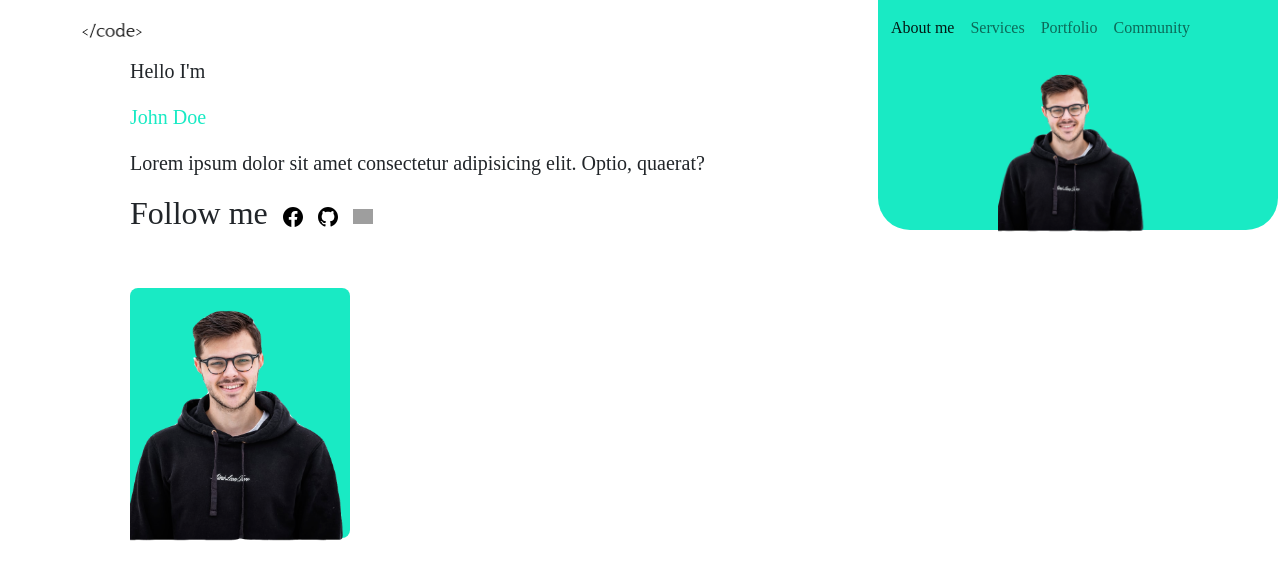
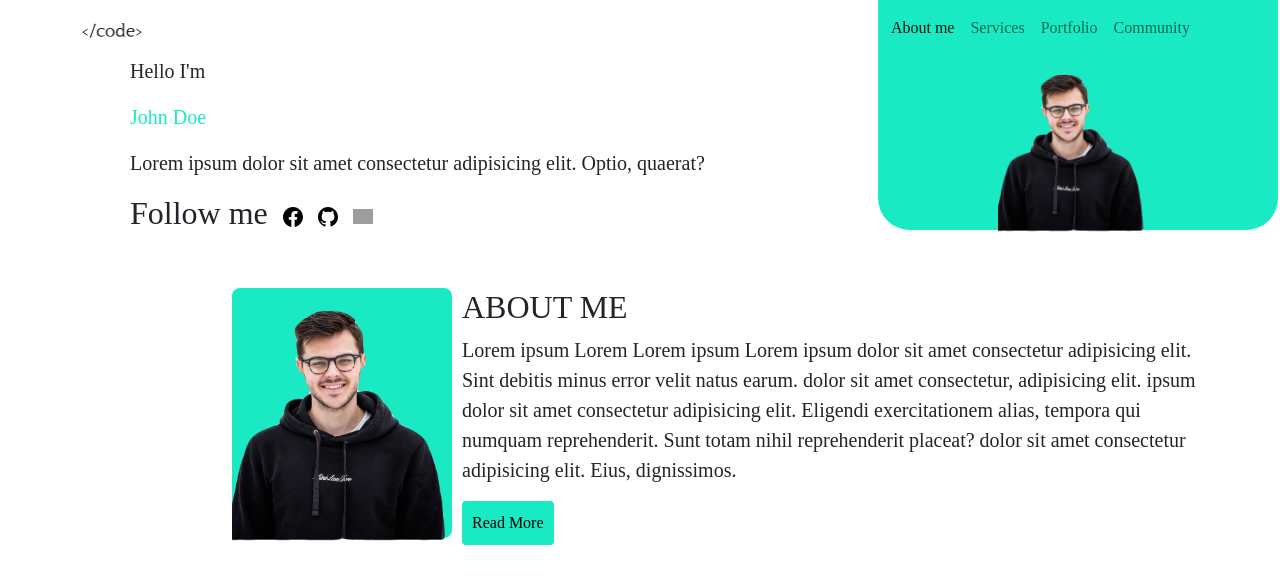
Before and after one commit to IAMNITESHPANDIT/Portfolio, a React (Create React App) app: page / in a window 1280 px wide. Shown: the top 584 px of the page. Built offline with nearby package versions, Linux system fonts and the light colour scheme; grey boxes are pictures that could not be loaded; a web font is replaced by a local one.

Commit message:
about section completed

```diff
--- a/src/components/about/about.component.jsx
+++ b/src/components/about/about.component.jsx
@@ -5,17 +5,20 @@ function About() {
   return (
     <div className="container">
         <div className="row">
-            <div className="col-12 col-md-6 text-md-center">
-            <div className="boxOne ms-5 mt-5 ">
+            <div className="col-12 col-md-4 ">
+            <div className="boxOne mt-5 ">
             <img className="proImg" src={Profile} alt="profile" className='img-fluid' />
             </div>
             </div>
-            <div className="col-12 col-md-6 boxTwo">
-
+            <div className="col-12 col-md-8 boxTwo mt-5 text-start ">
+                <p className="h2">ABOUT ME</p>
+                <p className="p lead">Lorem ipsum Lorem Lorem ipsum
+                Lorem ipsum dolor sit amet consectetur adipisicing elit. Sint debitis minus error velit natus earum.
+                dolor sit amet consectetur, adipisicing elit. ipsum dolor sit amet consectetur adipisicing elit. Eligendi exercitationem alias, tempora qui numquam reprehenderit. Sunt totam nihil reprehenderit placeat? dolor sit amet consectetur adipisicing elit. Eius, dignissimos.
+                </p>
+                <button className="readmeBtn rounded">Read More</button>
             </div>
         </div>
-
-
     </div>
   )
 }
--- a/src/components/about/about.style.css
+++ b/src/components/about/about.style.css
@@ -8,10 +8,17 @@
 
 .proImg{
   position: absolute;
-  left: 20px;
+  left: 22px;
   top: 90px;
   width:120px;
   height:90px;
-
+}
+.boxOne{
+  margin-left:150px
+}
+.readmeBtn{
+  background-color: #19EAC4;
+  padding:10px;
+  border:0px;
 
 }
```
